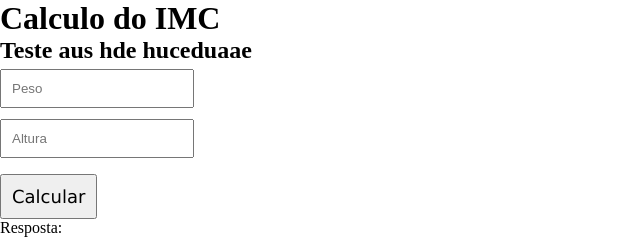
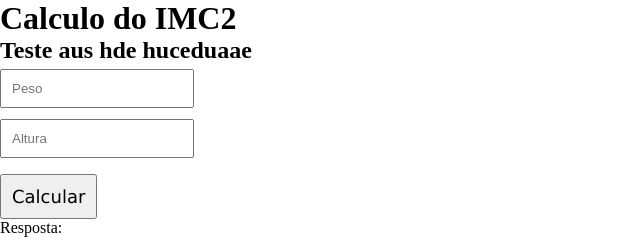
Before and after one commit to Lt207/aulaIMC, a plain HTML site: page index.html in a window 1280 px wide. Shown: the full height of the page, 0-640 px from the left. Drawn offline with Linux system fonts and the light colour scheme.

Commit message:
Update index.html

```diff
--- a/index.html
+++ b/index.html
@@ -10,7 +10,7 @@
     <script defer type="text/javascript" src="./script.js"></script>
   </head>
   <body>
-    <h1>Calculo do IMC</h1>
+    <h1>Calculo do IMC2</h1>
     <h2>Teste aus hde huceduaae</h2>
 
     <div id="caixas">
```
